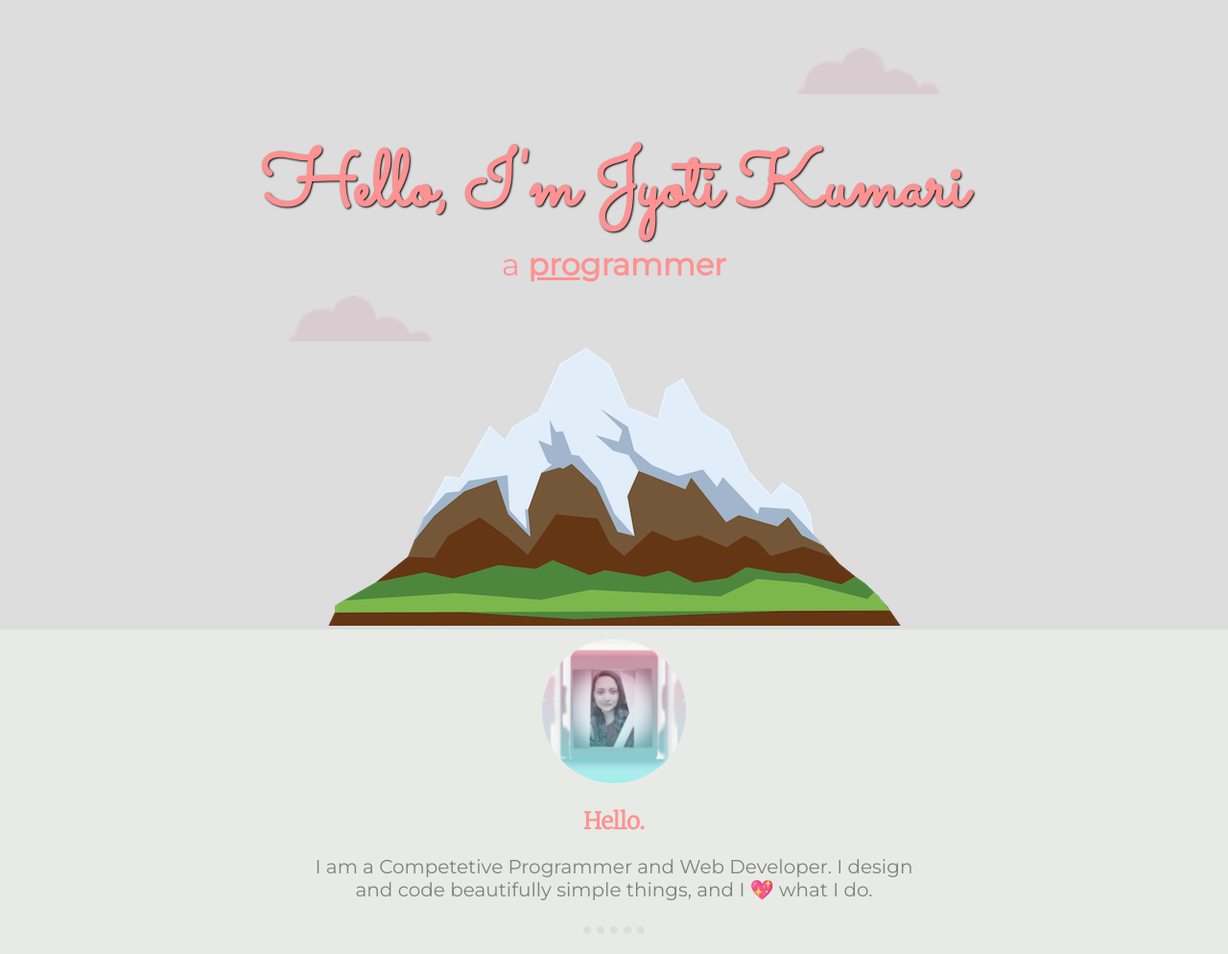
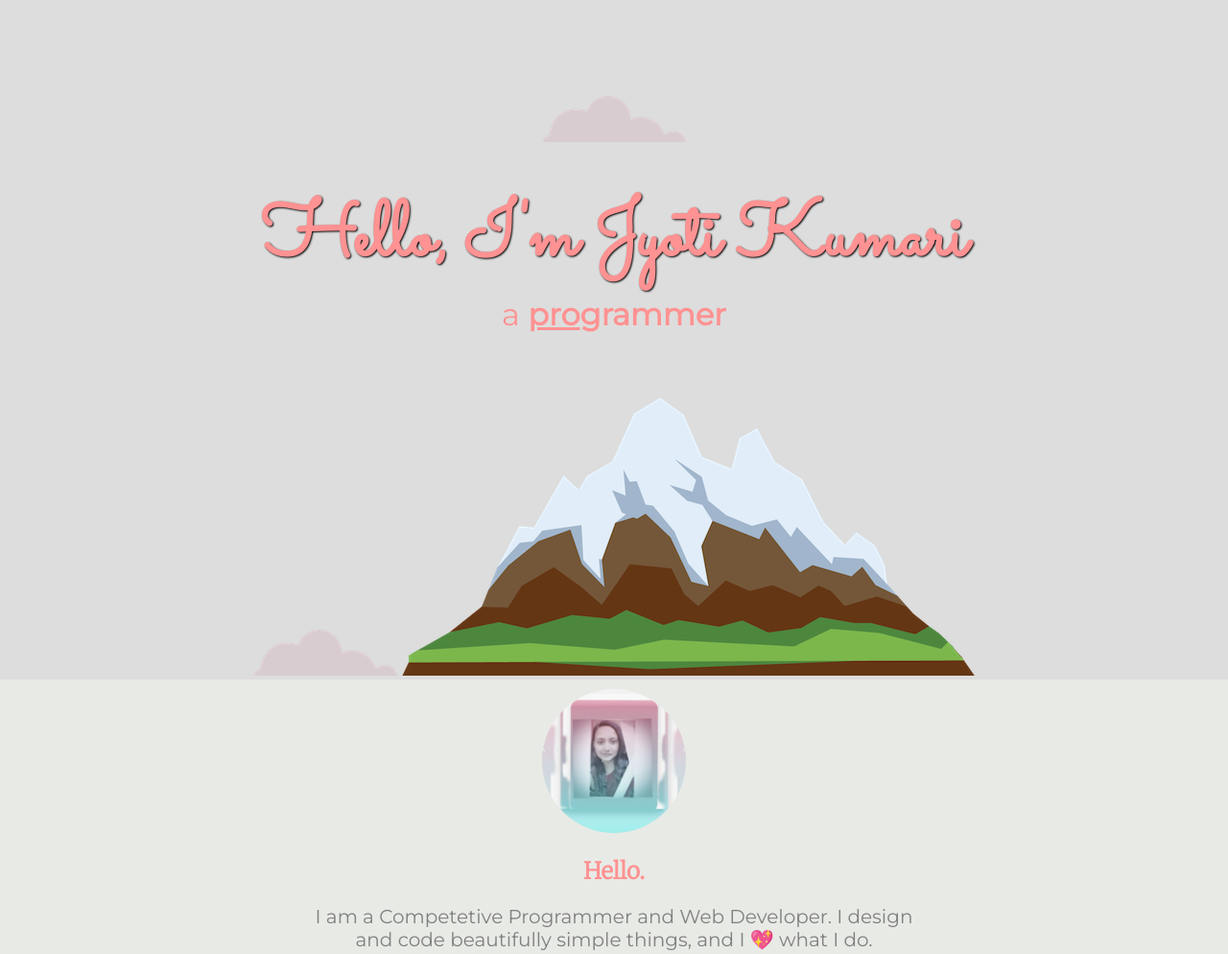
Before and after one commit to JyotiKumari2/CSS-Personal-Site, a plain HTML site: page index.html in a window 1280 px wide. Shown: the top 994 px of the page at 96% size. Drawn offline with Linux system fonts and the light colour scheme.

Commit message:
Update style.css

```diff
--- a/style.css
+++ b/style.css
@@ -48,7 +48,7 @@ p {
  .pro {
    text-decoration: underline;
  }
-.top-cloud {
+/* .top-cloud {
   position: absolute;
   right: 300px;
   top: 50px;
@@ -58,7 +58,7 @@ p {
   position: absolute;
   left: 300px;
   bottom: 300px;
-}
+} */
 .profile img {
   margin-top: 10px;
   width: 150px;
```
